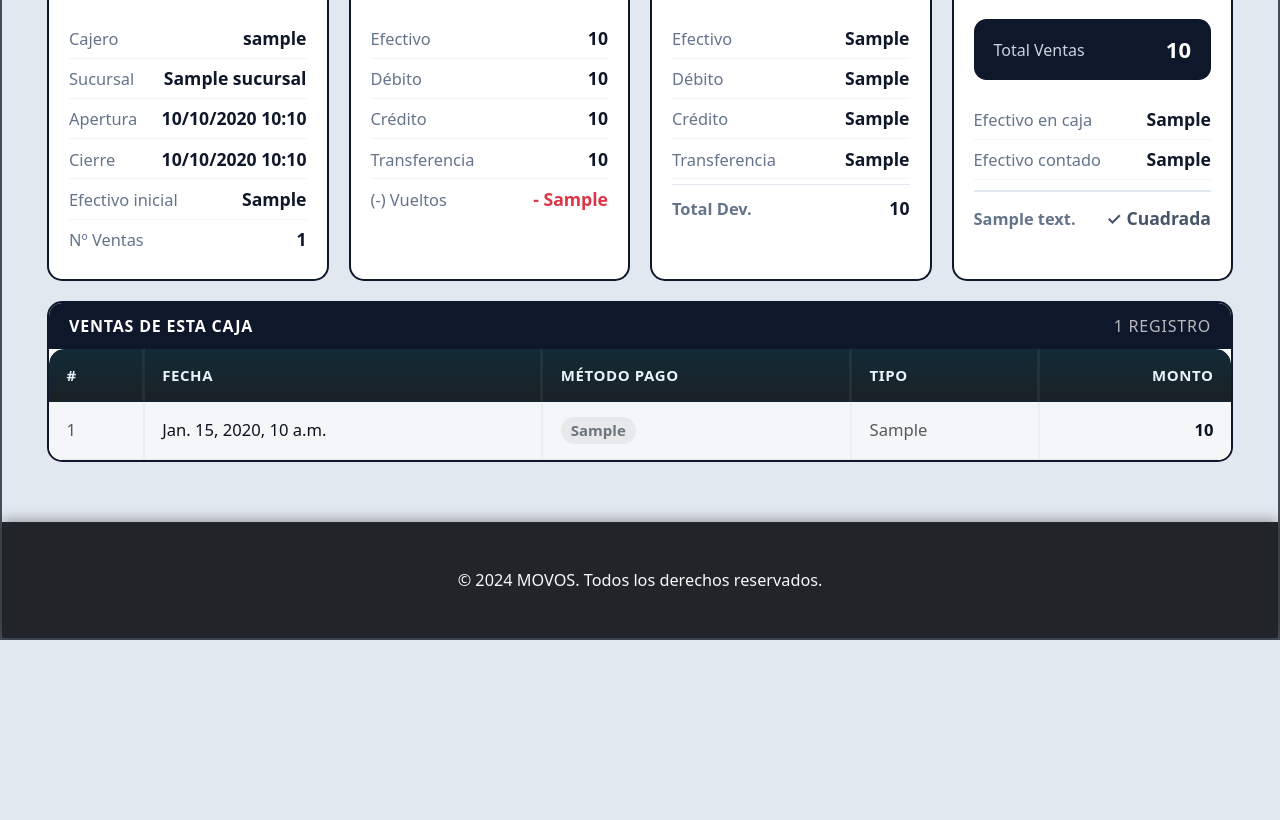
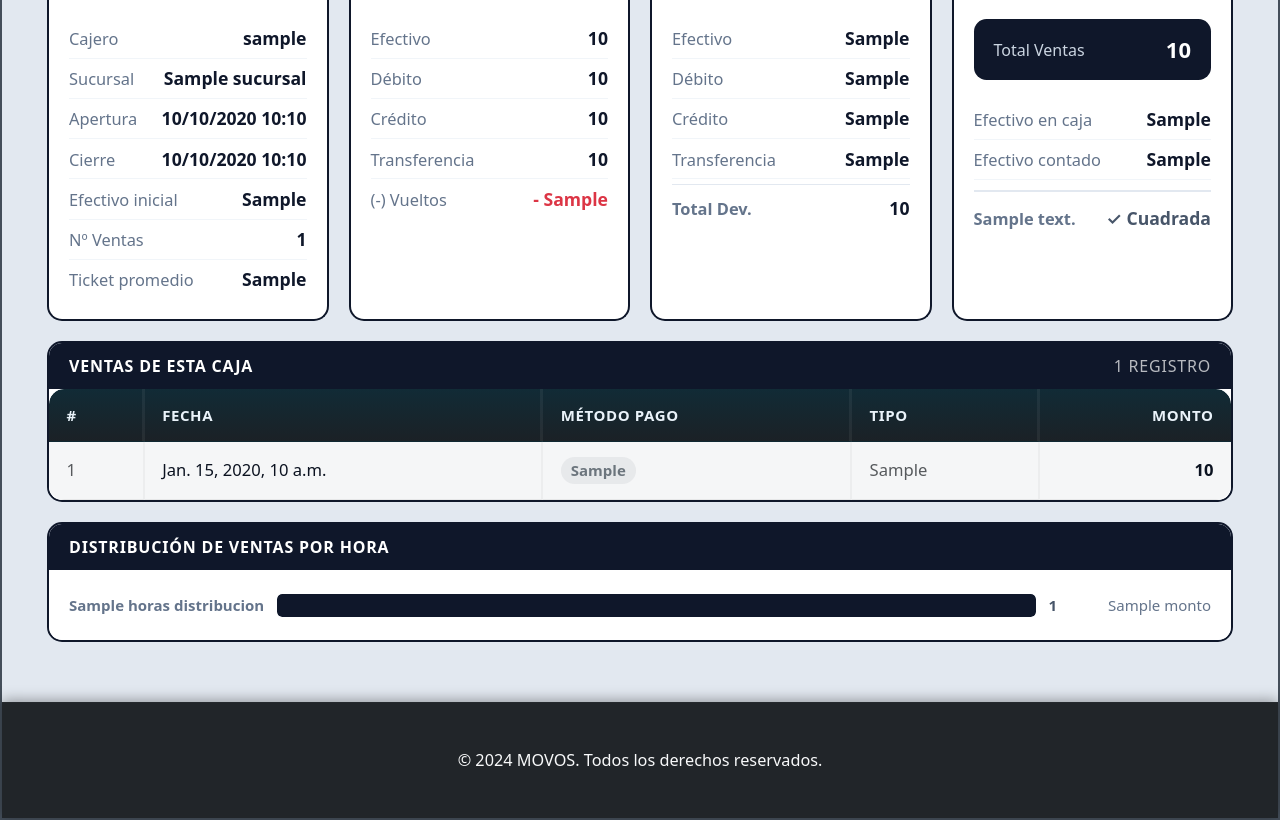
Before and after one commit to SaraMarsDivino/MOV-OS, a Django app: template cashier/templates/cashier/detalle_caja.html in a window 1280 px wide. Shown: the part 207-1027 px from the top of the page. Before the commit the page ends 847 px from the top, so only its background shows below. Run offline with Django 5.2, Linux system fonts and the light colour scheme; the template is opened without the code that fills it: most values are stand-ins (such as "Sample title", 1, 10 or a date in 2020).

Commit message:
feat(cashier): ticket promedio y distribución de ventas por hora en detalle de caja
- Tarjeta Información muestra ticket promedio (total / nº ventas)
- Distribución por hora: barras CSS horizontales proporcionales al máximo de la sesión con etiqueta hora, conteo y monto

Co-Authored-By: Claude Sonnet 4.6 <noreply@anthropic.com>

```diff
--- a/cashier/templates/cashier/detalle_caja.html
+++ b/cashier/templates/cashier/detalle_caja.html
@@ -100,6 +100,12 @@
           <span class="kv-label">Nº Ventas</span>
           <span class="kv-val">{{ ventas_list|length }}</span>
         </div>
+        {% if formatted_ticket_promedio %}
+        <div class="kv-row">
+          <span class="kv-label">Ticket promedio</span>
+          <span class="kv-val">{{ formatted_ticket_promedio }}</span>
+        </div>
+        {% endif %}
       </div>
     </div>
 
@@ -245,6 +251,29 @@
   </div>
   {% endif %}
 
+  <!-- ── DISTRIBUCIÓN POR HORA ── -->
+  {% if horas_distribucion %}
+  <div class="mt-3" style="border-radius:12px; overflow:hidden; border:2px solid #0f172a;">
+    <div class="card-header-dark" style="border-radius:10px 10px 0 0;">
+      Distribución de Ventas por Hora
+    </div>
+    <div style="background:#fff; border-radius:0 0 10px 10px; padding:1rem;">
+      <div style="display:flex; flex-direction:column; gap:6px;">
+        {% for h in horas_distribucion %}
+        <div style="display:flex; align-items:center; gap:10px; min-height:24px;">
+          <span style="min-width:48px; font-size:.75rem; color:#64748b; font-weight:600; text-align:right;">{{ h.label }}</span>
+          <div style="flex:1; background:#f1f5f9; border-radius:4px; height:18px; position:relative; overflow:hidden;">
+            <div style="width:{{ h.pct }}%; background:#0f172a; height:100%; border-radius:4px; transition:width .3s;"></div>
+          </div>
+          <span style="min-width:30px; font-size:.75rem; color:#475569; font-weight:700;">{{ h.count }}</span>
+          <span style="min-width:90px; font-size:.75rem; color:#64748b; text-align:right;">{{ h.monto }}</span>
+        </div>
+        {% endfor %}
+      </div>
+    </div>
+  </div>
+  {% endif %}
+
   <!-- ── ACCIONES (solo si caja abierta) ── -->
   {% if caja.estado == 'abierta' %}
   <div class="mt-3 d-flex gap-2 flex-wrap no-print">
```
Also changed, not shown: cashier/views.py (+31 -1 lines).
